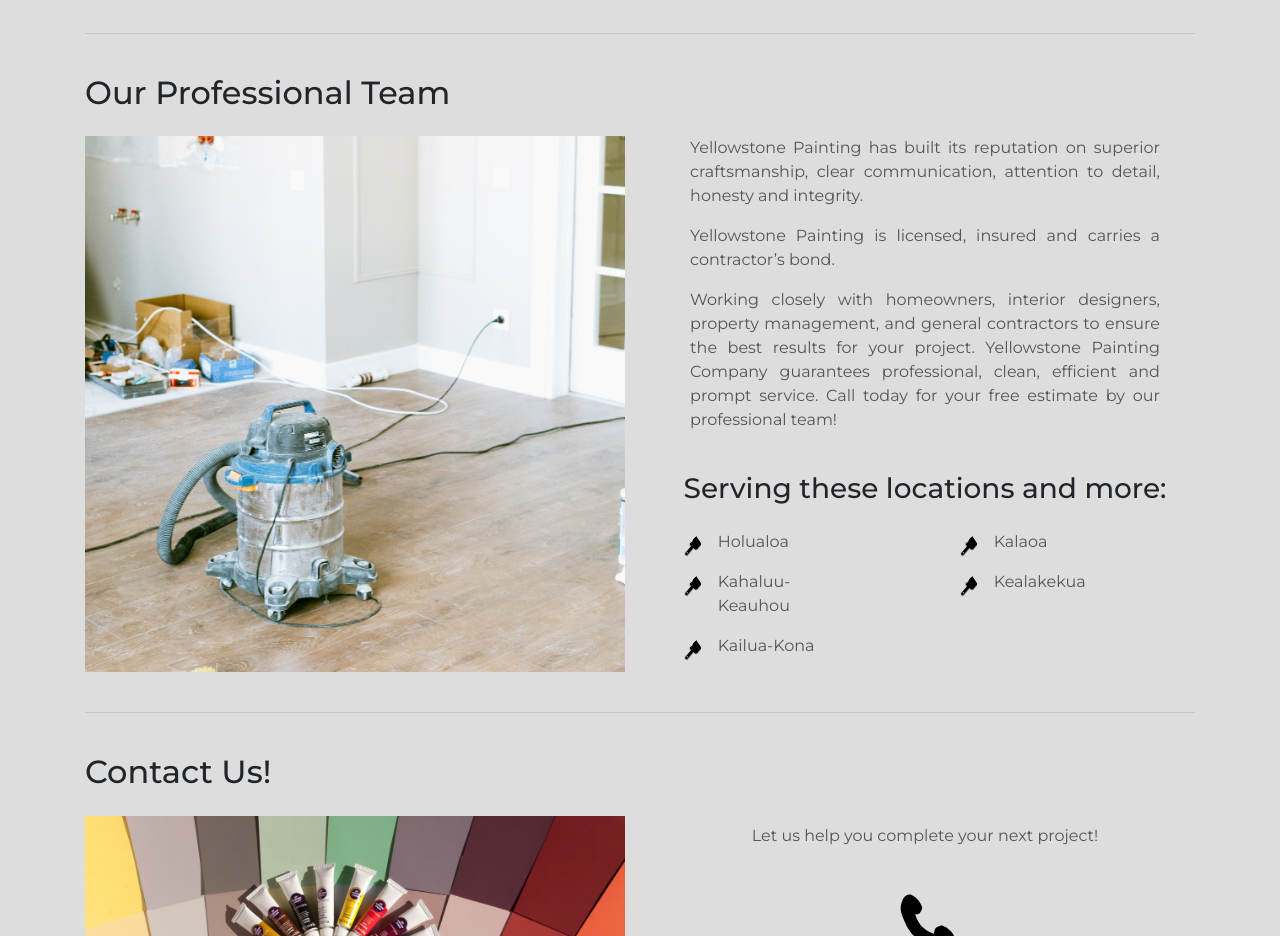
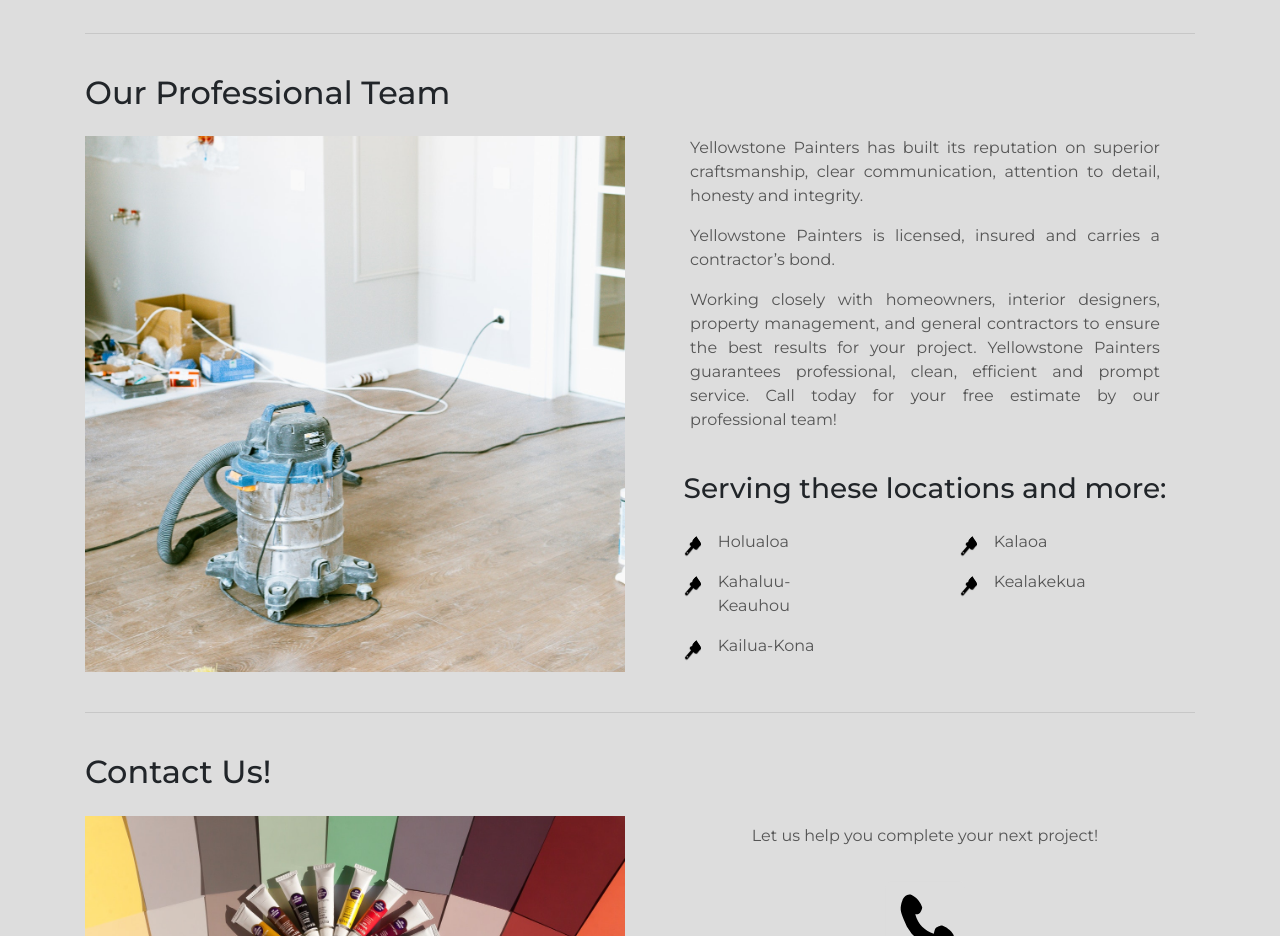
Before and after one commit to martino-web-design/yellowstone-painters, a plain HTML site: page index.html in a window 1280 px wide. Shown: the part 1660-2596 px from the top of the page. Drawn offline with nearby package versions, Linux system fonts and the light colour scheme.

Commit message:
Update index.html

```diff
--- a/index.html
+++ b/index.html
@@ -127,9 +127,9 @@
         <img class=" col-lg-6 pb-4" src="img/vacuum-cleaner-on-floor.jpg" alt="Worker with hammer photo">
         <div class="team-para col-lg-6 px-4">
 
-          <p>Yellowstone Painting has built its reputation on superior craftsmanship, clear communication, attention to detail, honesty and integrity.</p>
-          <p>Yellowstone Painting is licensed, insured and carries a contractor’s bond.</p>
-          <p>Working closely with homeowners, interior designers, property management, and general contractors to ensure the best results for your project. Yellowstone Painting Company guarantees professional, clean, efficient and prompt service. Call today for your free estimate by our professional team!</p>
+          <p>Yellowstone Painters has built its reputation on superior craftsmanship, clear communication, attention to detail, honesty and integrity.</p>
+          <p>Yellowstone Painters is licensed, insured and carries a contractor’s bond.</p>
+          <p>Working closely with homeowners, interior designers, property management, and general contractors to ensure the best results for your project. Yellowstone Painters guarantees professional, clean, efficient and prompt service. Call today for your free estimate by our professional team!</p>
 
           <div class="row justify-content-around">
             <h3 class="col-12 my-4 text-center">Serving these locations and more:</h3>
```
